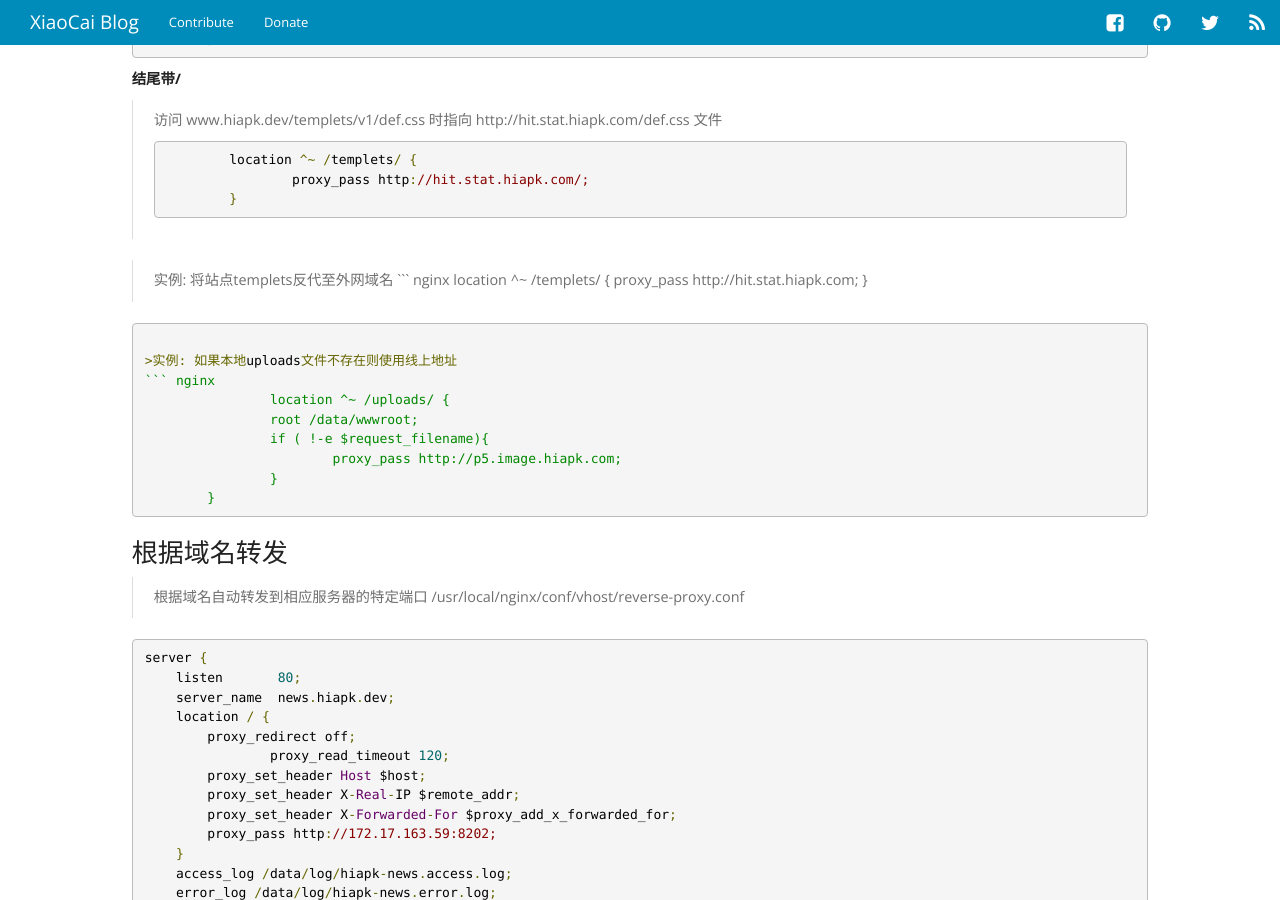
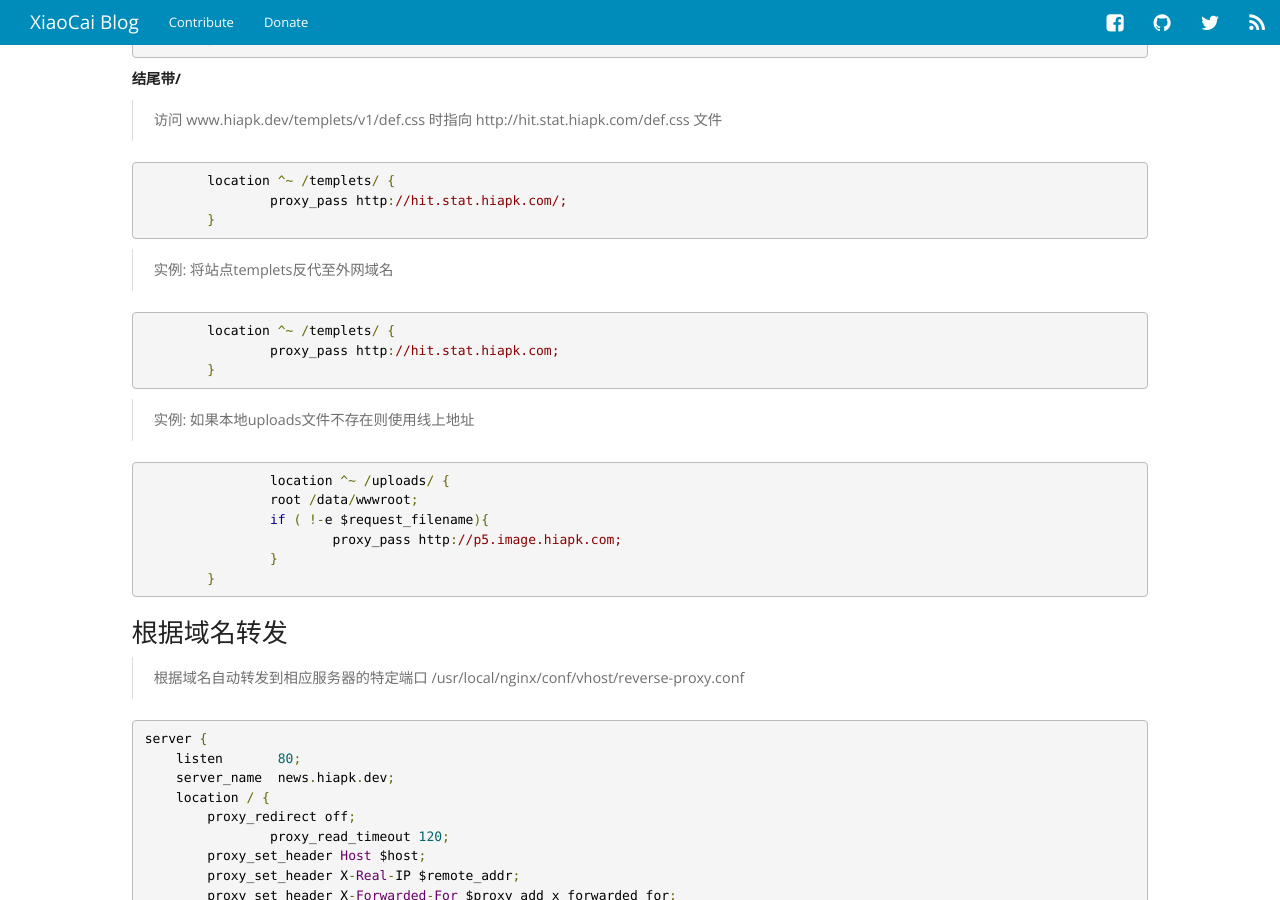
Before and after one commit to cmxiaocai/cmxiaocai.github.io, a Jekyll site: the page built from _posts/2015-09-20-nginx反代配置说明.markdown, in a window 1280 px wide and 900 px high, scrolled down 571 px. Built offline with Jekyll 4.4.1, drawn with Linux system fonts in a browser that asks for light colours; nearby versions of some CDN libraries; comment, search, counter and statistics services are not loaded.

Commit message:
Update 2015-09-20-nginx反代配置说明.markdown

````diff
--- a/_posts/2015-09-20-nginx反代配置说明.markdown
+++ b/_posts/2015-09-20-nginx反代配置说明.markdown
@@ -24,6 +24,7 @@ comments: true
 **结尾带/**
 
 >访问 www.hiapk.dev/templets/v1/def.css 时指向 http://hit.stat.hiapk.com/def.css 文件
+
 ~~~ nginx
         location ^~ /templets/ {
                 proxy_pass http://hit.stat.hiapk.com/;
@@ -32,28 +33,29 @@ comments: true
 
 
 >实例: 将站点templets反代至外网域名
-``` nginx
+
+~~~ nginx
         location ^~ /templets/ {
                 proxy_pass http://hit.stat.hiapk.com;
         }
-
-```
+~~~
 
 >实例: 如果本地uploads文件不存在则使用线上地址
-``` nginx
+
+~~~ nginx
 		location ^~ /uploads/ {
                 root /data/wwwroot;
                 if ( !-e $request_filename){
                         proxy_pass http://p5.image.hiapk.com;
                 }
         }
-```
+~~~
 
 ### 根据域名转发
 >根据域名自动转发到相应服务器的特定端口
 >/usr/local/nginx/conf/vhost/reverse-proxy.conf
 
-```
+~~~
 server {
     listen       80;
     server_name  news.hiapk.dev;
@@ -83,12 +85,11 @@ server {
     access_log /data/log/hiapk-cms.access.log;
     error_log /data/log/hiapk-cms.error.log;
 }
-```
+~~~
 
 >负载均衡
 
-```
-
+~~~
 upstream monitor_server_news {
     server 172.17.163.59:8202;
     server 172.17.163.59:8203;
@@ -108,5 +109,4 @@ server {
     access_log /data/log/hiapk-news.access.log;
     error_log /data/log/hiapk-news.error.log;
 }
-
-```
+~~~
````
